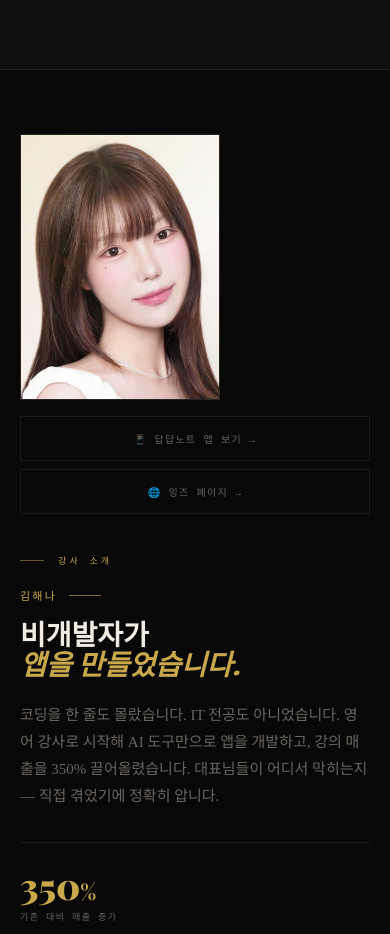
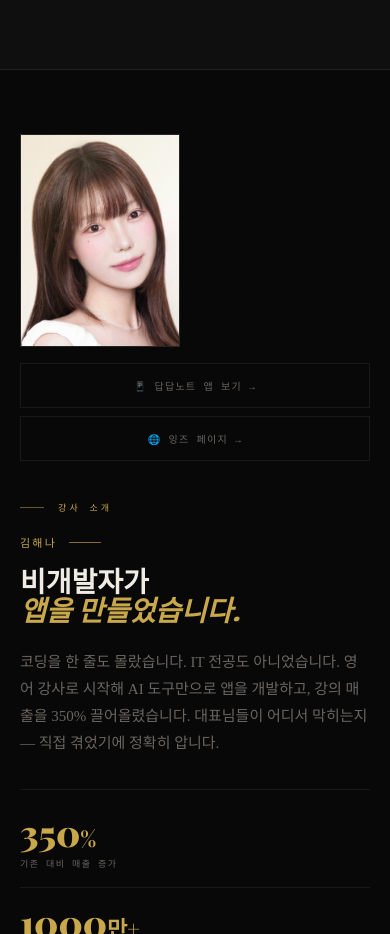
Before and after one commit to imhen97/classlink, a plain HTML site: page index.html in a window 390 px wide. Shown: the part 3500-4434 px from the top of the page. Drawn offline with nearby package versions, Linux system fonts and the light colour scheme; a web font is replaced by a local one.

Commit message:
Shrink instructor photo size

```diff
--- a/index.html
+++ b/index.html
@@ -680,8 +680,8 @@
 
   .instructor-inner {
     display: grid;
-    grid-template-columns: 320px 1fr;
-    gap: 100px;
+    grid-template-columns: 220px 1fr;
+    gap: 72px;
     align-items: start;
     max-width: 1100px;
   }
@@ -1315,7 +1315,7 @@
 
     /* instructor */
     .instructor-inner { grid-template-columns: 1fr; gap: 40px; }
-    .instructor-photo-box { aspect-ratio: 3/4; max-width: 200px; }
+    .instructor-photo-box { aspect-ratio: 3/4; max-width: 160px; }
     .instructor-name { font-size: clamp(28px, 7vw, 40px); }
     .instructor-bio { font-size: 15px; margin-bottom: 32px; }
     .inst-stats { flex-direction: column; gap: 0; padding: 24px 0; margin-bottom: 36px; }
```
